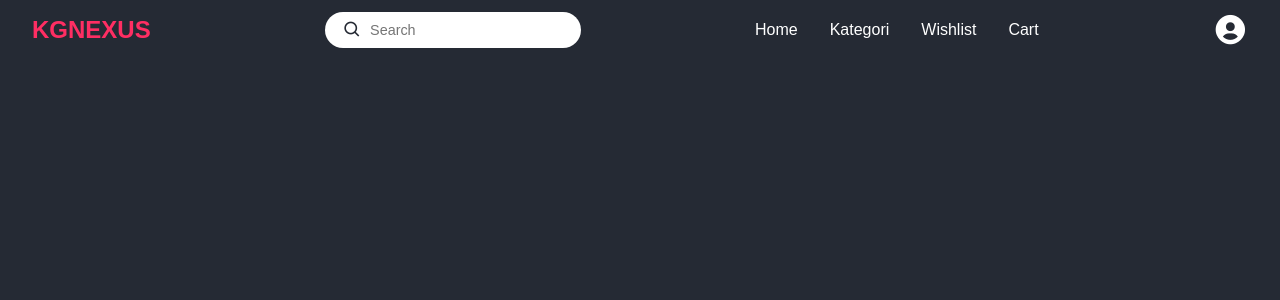
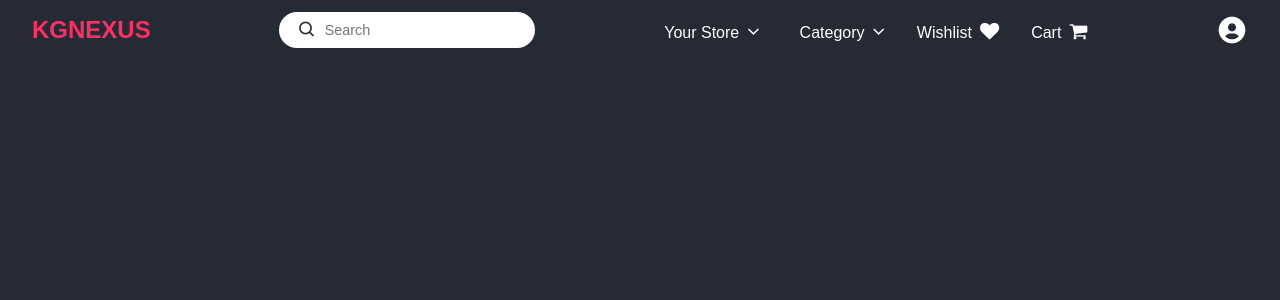
Before and after one commit to Ardhie1212/kgnexus.com, a PHP site: page /homepage.php in a window 1280 px wide. Shown: the top 300 px of the page. Run offline with PHP 8.4, Linux system fonts and the light colour scheme.

Commit message:
homepage push

```diff
--- a/style/homepage.css
+++ b/style/homepage.css
@@ -161,6 +161,20 @@ i {
 }
 /* End of Search-box styling */
 
+.navbar .bx.bxs-user-circle {
+    font-size: 2rem;
+}
+
+.navbar #Home {
+    margin-right: 0.5rem;
+}
+
+.navbar #dropdown {
+    font-size: 1.2rem;
+    margin-top: 0.2rem;
+    margin-left: 0.5rem;
+}
+
 
 
 
--- a/user/homepage.php
+++ b/user/homepage.php
@@ -7,6 +7,8 @@
     <title>KGNexus</title>
     <link rel="stylesheet" href="../style/homepage.css">
     <link href='https://unpkg.com/boxicons@2.1.4/css/boxicons.min.css' rel='stylesheet'>
+    <link rel="stylesheet" href="https://cdnjs.cloudflare.com/ajax/libs/font-awesome/4.7.0/css/font-awesome.min.css">
+
 </head>
 
 <body>
@@ -20,10 +22,10 @@
                 <input type="search" placeholder="Search">
             </div>
             <ul class="links">
-                <li><a href="#" id="Home">Home</a></li>
-                <li><a href="#">Kategori</a></li>
-                <li><a href="#">Wishlist</a></li>
-                <li><a href="#">Cart</a></li>
+                <li><a href="#" id="Home">Your Store<i class="fa fa-angle-down" id="dropdown" aria-hidden="true"></i></a></li>
+                <li><a href="#">Category<i class="fa fa-angle-down" id="dropdown" aria-hidden="true"></i></a></li>
+                <li><a href="#">Wishlist<i class="fa fa-heart fa-sm" id="dropdown" aria-hidden="true"></i></a></li>
+                <li><a href="#">Cart<i class="fa fa-shopping-cart" id="dropdown" aria-hidden="true"></i></a></li>
             </ul>
             <i class='bx bxs-user-circle'></i>
         </nav>
```
